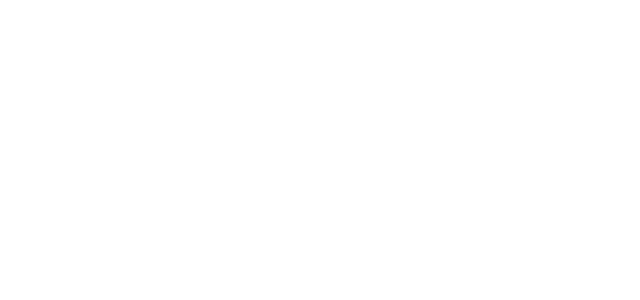
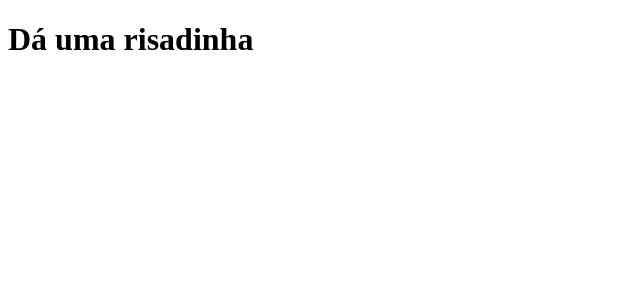
Before and after one commit to EricAugust2006/deschamp-curso, a Next.js app: page / in a window 1280 px wide. Shown: the top 300 px of the page, without its empty margins (0-640 px from the left). Built offline with nearby package versions, Linux system fonts and the light colour scheme.

Commit message:
testando

```diff
--- a/pages/index.js
+++ b/pages/index.js
@@ -1,6 +1,6 @@
 
 function Home() {
-  <h1>Voltando ao padrão</h1>
+  return <h1>Dá uma risadinha</h1>
 }
 
 export default Home;
```
